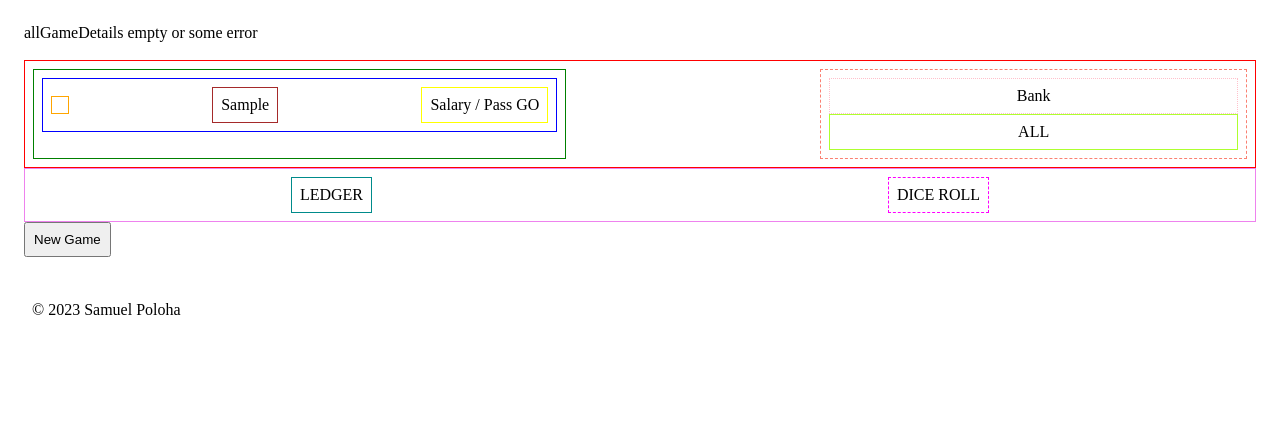
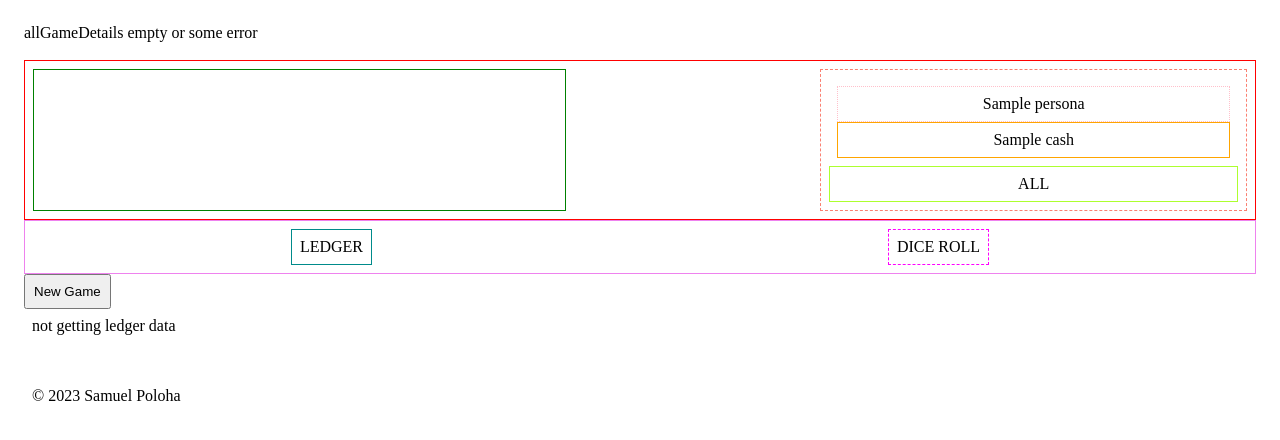
Before and after one commit to samuelosss/Monopoly-Bank, a Node server app: template views/playTable.ejs in a window 1280 px wide. Shown: the top 440 px of the page. Run offline with Node 20, Linux system fonts and the light colour scheme; the template is opened without the code that fills it: most values are stand-ins (such as "Sample title", 1, 10 or a date in 2020).

Commit message:
sorting some add-player issues w reload recreating

```diff
--- a/public/scripts/gamePlay.js
+++ b/public/scripts/gamePlay.js
@@ -35,6 +35,26 @@
 					// Handle a successful response from the server
 					const result = await response.json();
 					console.log("Server response:", result);
+
+					// Update the #ledger-output element with the new ledger data
+					// $("#ledger-output").html(result.ledger);
+
+					// advanced
+					// Update the #ledger-output element with the new ledger data
+					const ledgerOutput = $("#ledger-output");
+					ledgerOutput.empty(); // Clear previous content
+
+					for (const key in result.ledger) {
+						if (result.ledger.hasOwnProperty(key)) {
+							const transaction = result.ledger[key];
+							const transactionHtml = `
+      <div class="transaction">
+        Transaction ${key}: Giver: ${transaction.giver}, Receiver: ${transaction.reciever}, Cash: ${transaction.cash}
+      </div>
+    `;
+							ledgerOutput.prepend(transactionHtml);
+						}
+					}
 				} else {
 					// Handle errors here
 					console.error("Error:", response.statusText);
@@ -52,11 +72,13 @@
 // 1 { giver: who_pays , reciever: to_whom_he_pays , amount: how_much }
 
 // Perform transfer between two personas clicked in order giver >> reciever and update ledger and their balances
-$(".person").on("click", function () {
+$(".persona-name").on("click", function () {
 	// take name of the persona clicked
+	// const textFromNestedDiv = $(this).find(".persona-name").text();
 
 	if (!fromPerson) {
 		// if empty put something from clicked element
+		// fromPerson = textFromNestedDiv;
 		fromPerson = $(this).text();
 		console.log("From: " + fromPerson);
 	} else {
--- a/server.js
+++ b/server.js
@@ -11,6 +11,11 @@
 app.use(express.static("public"));
 
 app.use(express.json());
+
+app.use((err, req, res, next) => {
+	console.error(err.stack);
+	res.status(500).json({ error: "Internal Server Error" });
+});
 
 //middleware
 app.use(bodyParser.urlencoded({ extended: true }));
@@ -58,23 +63,61 @@
 let listOfPlayers = [];
 
 app.get("/add-players", (req, res) => {
-	res.render("./add-players.ejs", { allGameDetails, listOfPlayers });
+	res.render("./add-players.ejs", { allGameDetails, personas });
 });
 
-app.post("/add-players", (req, res) => {
-	let newPlayerName = [];
-	newPlayerName = req.body.playerName;
-	listOfPlayers.push(newPlayerName);
-	console.log("New player name is: " + newPlayerName);
-	console.log("Plyer list: " + listOfPlayers);
-	res.render("./add-players.ejs", { allGameDetails, listOfPlayers });
-});
+// base Persona constructor
+function Persona(name, initialCash) {
+	this.name = name;
+	this.cash = initialCash;
+}
+
+// Player Constructor
+function Player(name, initialCash) {
+	Persona.call(this, name, initialCash);
+	this.propertiesOwned = [];
+}
+Player.prototype = Object.create(Persona.prototype);
+Player.prototype.constructor = Player;
+
+Player.prototype.buyProperty = function (property) {
+	// Implement property purchase logic, probably will get some input from client-side js initially
+};
+
+// Bank Constructor
+function Bank(initialFunds) {
+	Persona.call(this, "Bank", initialFunds);
+}
+Bank.prototype = Object.create(Persona.prototype);
+Bank.prototype.constructor = Bank;
+
+// Create an array to store persona objects
+const personas = [];
 
 let initialBank = 99000;
 let initialAmount = 1500;
 let salary = 200;
 let bankCash = [];
 let playersCash = [];
+
+app.post("/add-players", (req, res) => {
+	let newPlayerName = req.body.playerName;
+	let newPlayer = new Player(newPlayerName, initialAmount);
+
+	personas.push(newPlayer);
+
+	console.log("New player name is: " + newPlayerName);
+	// console.log("Plyer list: " + listOfPlayers);
+	newPlayerName = null;
+	newPlayer = null;
+	// res.render("./add-players.ejs", { allGameDetails, personas });
+	res.redirect("/add-players");
+});
+
+// create Bank
+const bank = new Bank(initialBank);
+personas.push(bank);
+console.log("Starting bank balance: " + personas[0].cash);
 
 app.get("/game-initial", (req, res) => {
 	res.render("./game-initial.ejs", { allGameDetails });
@@ -87,7 +130,7 @@
 		!isNaN(parseInt(req.body.bankBalance)) &&
 		Number.isInteger(parseInt(req.body.bankBalance))
 	) {
-		initialBank = req.body.bankBalance;
+		initialBank = req.body.bankBalance; // changing initial values only if correct numbers are entered by user
 	}
 
 	if (
@@ -106,7 +149,7 @@
 	) {
 		salary = req.body.playerSalary;
 	}
-	console.log("Starting bank balance: " + initialBank);
+
 	console.log("Starting player balance: " + initialAmount);
 	console.log("Starting salary / pass GO: " + salary);
 
@@ -122,6 +165,8 @@
 		salary,
 		bankCash,
 		playersCash,
+		ledger,
+		personas,
 	});
 });
 
@@ -130,6 +175,8 @@
 let ledger = {};
 
 app.post("/playTable", (req, res) => {
+	// try {
+	//trying to catch errors - only in node console some errors after adding res.render line
 	const amount = req.body.dataToSend.amount;
 	// Process the user input here
 	toPerson = req.body.dataToSend.toPerson;
@@ -150,8 +197,36 @@
 	console.log("Current ledger: " + ledger);
 
 	// You can send a response back to the client
-	res.json({ result: `You entered: ${amount}` });
+	res.json({
+		result: `You entered: ${amount}`,
+		allGameDetails,
+		listOfPlayers,
+		initialBank,
+		initialAmount,
+		salary,
+		bankCash,
+		playersCash,
+		ledger,
+		personas,
+	});
+
 	//reset from to
 	// fromPerson = null;
 	// toPerson = null;
+
+	// res.render("./playTable.ejs", {
+	// allGameDetails,
+	// listOfPlayers,
+	// initialBank,
+	// initialAmount,
+	// salary,
+	// bankCash,
+	// playersCash,
+	// ledger,
+	// });
+	// } catch (error) {
+	// 	// Handle and log any errors
+	// 	console.error("Error:", error);
+	// 	res.status(500).send("Internal Server Error");
+	// } //trying to catch errors - only in node console some errors after adding res.render line
 });
--- a/views/playTable.ejs
+++ b/views/playTable.ejs
@@ -4,20 +4,21 @@
 allGameDetails empty or some error <% } %> <br /><br />
 <div class="money-area">
 	<div class="players-area">
-		<% playersCash = [] %> <% for (let i = 0; i < listOfPlayers.length ; i++) {
-		%> <% let playerName = listOfPlayers[i]; %>
-		<% let playerData = {name:	playerName , cash: initialAmount}; %>
+		<% for (let i = 1; i < personas.length ; i++) { %>
 
-		<div class="player-segment" id="<%- i %>">
-			<div class="money"><%= playerData.cash %></div>
-			<div class="player person"><%= playerData.name %></div>
+		<div class="player-segment persona-segment" id="player-<%- i %>">
+			<div class="money"><%= personas[i].cash %></div>
+			<div class="player persona-name"><%= personas[i].name %></div>
 			<div class="salary">Salary / Pass GO</div>
 		</div>
 
-		<% playersCash.push(); %> <% }; %>
+		<% }; %>
 	</div>
 	<div class="public-area">
-		<div class="bank-house person" id="bank">Bank</div>
+		<div class="persona-segment" id="bank">
+			<div class="bank-house persona-name"><%= personas[0].name %></div>
+			<div class="money"><%= personas[0].cash %></div>
+		</div>
 		<div class="all person" id="all">ALL</div>
 	</div>
 </div>
@@ -29,9 +30,10 @@
 <!-- <button id="add-person">Add Person</button>
 <button id="game-initial">New Game Init Amounts</button>
 -->
-<!-- <div id="ledger-output"></div>
-		TOTO JE DALSI KOUSEK
-		-->
+<div id="ledger-output">
+	<% if (locals.ledger) { %> <%= JSON.stringify(locals.ledger) %> <% } else { %>
+	not getting ledger data <% } %>
+</div>
 
 <script
 	src="https://cdnjs.cloudflare.com/ajax/libs/jquery/3.7.1/jquery.min.js"
```
Also changed, not shown: views/add-players.ejs (+6 -2 lines).
